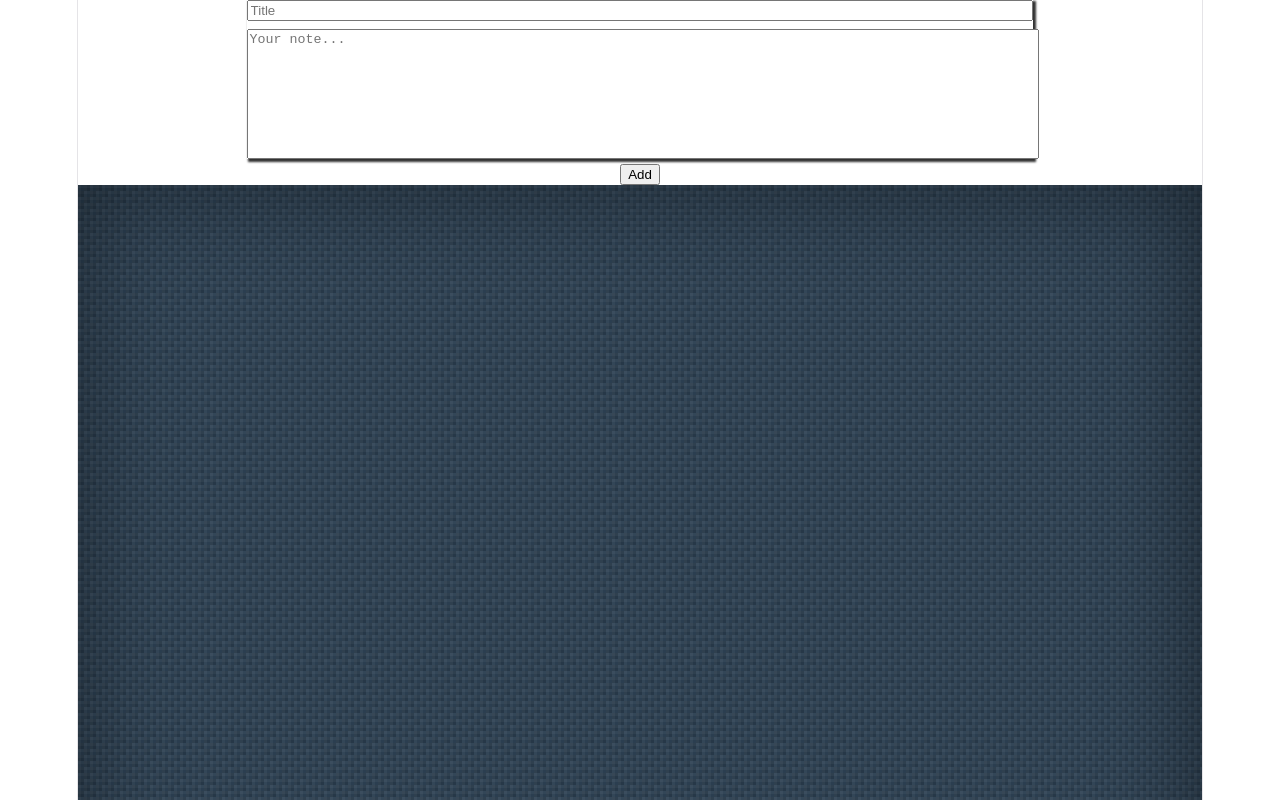
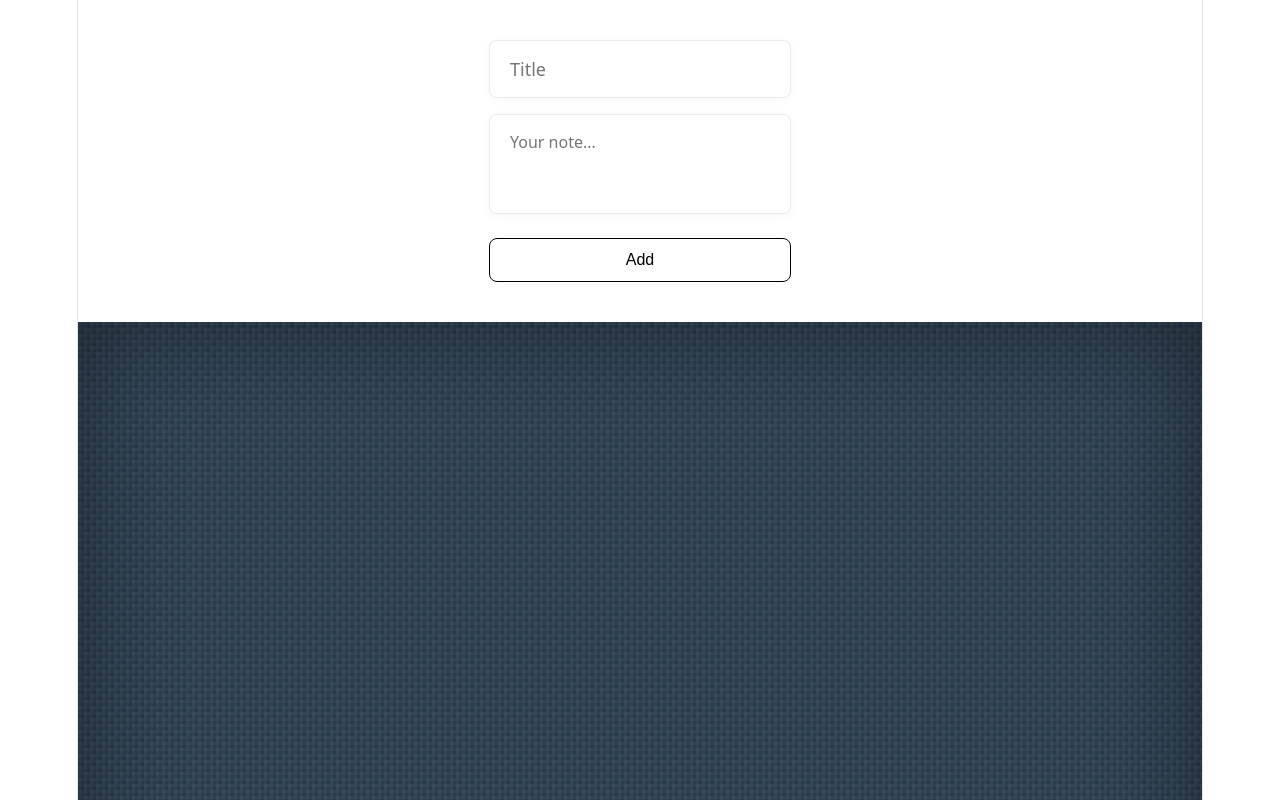
Before and after one commit to netanelwallach/TechTroop-FullStackMay2026-QuickNotes-Project, a React (Vite) app in the folder my-app/: page / in a window 1280 px wide. Shown: the top 800 px of the page. Built offline with nearby package versions, Linux system fonts and the light colour scheme.

Commit message:
Step 3.1 Extension + designing

```diff
--- a/my-app/src/components/NewNote/NewNote.jsx
+++ b/my-app/src/components/NewNote/NewNote.jsx
@@ -2,8 +2,6 @@ import { useState, useRef, useLayoutEffect } from "react";
 import styles from "./NewNote.module.css";
 
 function NewNote({ onAddNote }) {
-  // const rows = 15;
-  // const columns = 50;
   const [note, setNote] = useState("");
   const [title, setTitle] = useState("");
 
@@ -33,8 +31,7 @@ function NewNote({ onAddNote }) {
   }, [note]);
 
   return (
-    <form>
-      <div className={styles["note-container"]}>
+    <form className={styles["new-note-form"]}>
       <input
         type="text"
         name="new-note-title"
@@ -42,22 +39,23 @@ function NewNote({ onAddNote }) {
         placeholder="Title"
         value={title}
         onChange={updateNoteTitle}
+        className={styles["note-input"]}
       />
+
       <textarea
         name="new-note"
         id="new-note"
         placeholder="Your note..."
         rows={3}
-          // cols={columns}
         ref={textareaRef}
         value={note}
         onChange={updateNoteText}
         className={styles["textarea-auto"]}
       ></textarea>
-      </div>
-      <div>
-        <button onClick={addClickHandle}>Add</button>
-      </div>
+
+      <button onClick={addClickHandle} className={styles["add-btn"]}>
+        Add
+      </button>
     </form>
   );
 }
--- a/my-app/src/components/NewNote/NewNote.module.css
+++ b/my-app/src/components/NewNote/NewNote.module.css
@@ -1,15 +1,62 @@
-.note-container {
+.new-note-form {
+  max-width: 550px;
+  margin: 40px auto;
+  padding: 0 20px;
   display: flex;
   flex-direction: column;
-  gap: 8px;
-  margin: 0% 15% 0% 15%;
-  box-shadow: 2px 2px 2px 1px #333333;
+  gap: 16px;
+}
+
+.note-input,
+.textarea-auto {
+  background-color: #ffffff;
+  border: 1px solid #00000014;
+  border-radius: 8px;
+  padding: 16px 20px;
+  font-family: inherit;
+  font-size: 16px;
+  color: #333333;
+  width: 100%;
+  box-sizing: border-box;
+  outline: none;
+
+  box-shadow: 0 2px 8px #0000000a;
+  transition:
+    box-shadow 0.2s ease,
+    border-color 0.2s ease;
+}
+
+.note-input:focus,
+.textarea-auto:focus {
+  border-color: #00000033;
+  box-shadow: 0 4px 12px #00000014;
+}
+
+.note-input {
+  font-weight: 500;
+  font-size: 18px;
 }
 
 .textarea-auto {
   resize: none;
   overflow: hidden;
-  min-height: 120px; /* Keeps your original starting height layout */
-  width: 100%; /* Ensures full container width alignment */
-  display: block; /* Eliminates inline element white-space issues */
+  min-height: 100px;
 }
+
+.add-btn {
+  width: 100%;
+  margin-top: 8px;
+  padding: 12px;
+  background-color: #ffffff;
+  border: 1.5px solid #000000;
+  border-radius: 8px;
+  font-size: 16px;
+  font-weight: 500;
+  color: #000000;
+  cursor: pointer;
+  transition: background-color 0.2s ease;
+}
+
+.add-btn:hover {
+  background-color: #f5f5f5;
+}
```
Lines whose indentation alone changed are shown as unchanged.
